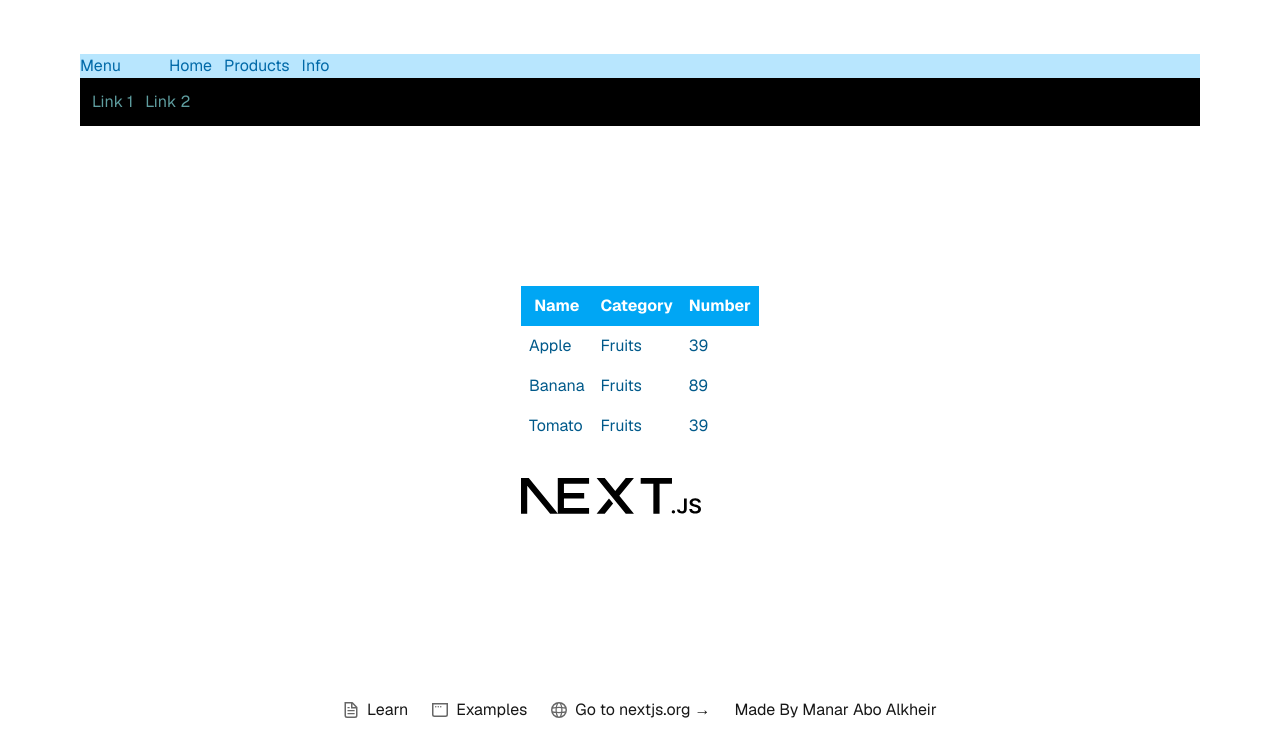
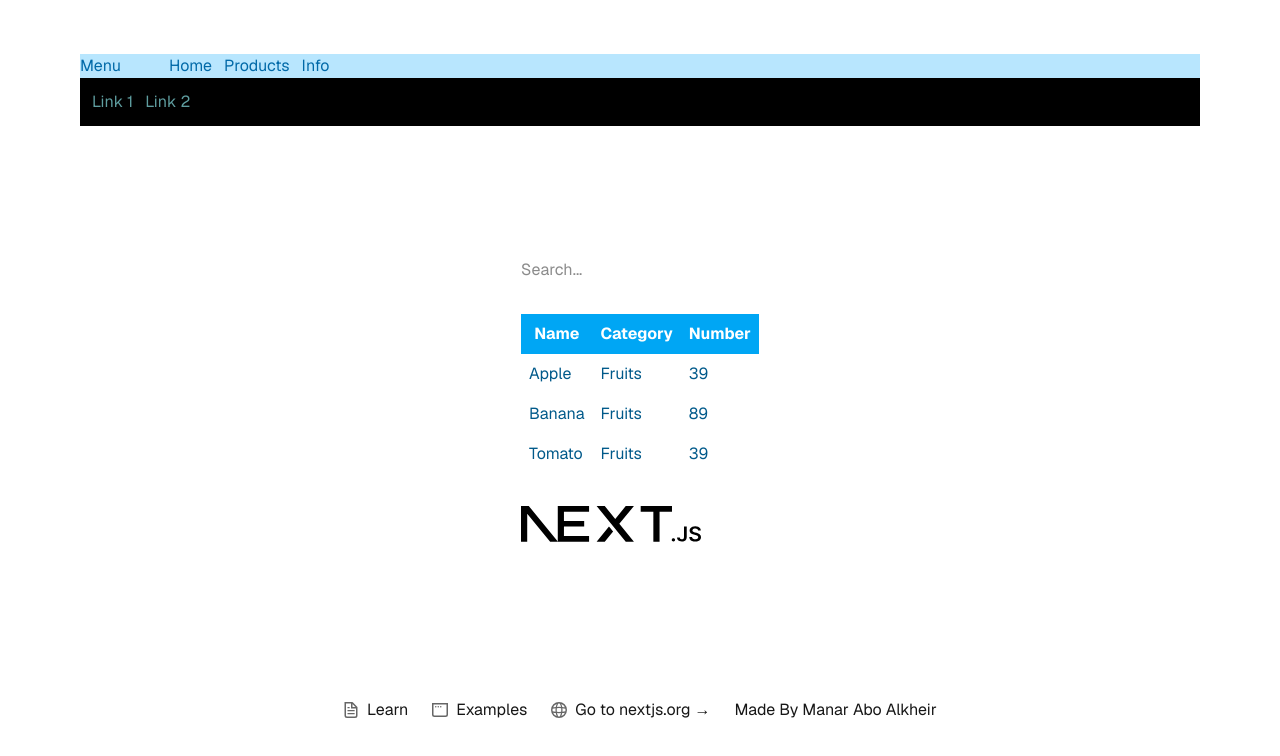
Before and after one commit to ENG9MANAR9SC/practice-react, a Next.js app: page / in a window 1280 px wide. Shown: the top 756 px of the page. Built offline with nearby package versions, Linux system fonts and the light colour scheme.

Commit message:
add component search field

```diff
--- /dev/null
+++ b/src/app/components/SearchField/SearchField.tsx
@@ -0,0 +1,19 @@
+"use client"; // Add this line
+
+import React, { useState } from "react";
+function SearchField({ onSearch }) {
+    const [searchTerm, setSearchTerm] = useState('');
+
+    const handleChange = (event) => {
+      const value = event.target.value;
+      setSearchTerm(value);
+      if (onSearch) {
+        onSearch(value); // Pass the search term to the parent component
+      }
+    };
+
+    return <input type="text" value={searchTerm} onChange={handleChange} placeholder="Search..." />;
+  }
+
+
+export default SearchField
--- a/src/app/page.tsx
+++ b/src/app/page.tsx
@@ -3,10 +3,16 @@ import Menu from "./components/Menu/Menu";
 import NavBar from "./components/NavBar/NavBar";
 import Footer from "./components/Footer/Footer";
 import { OurProducts, ProductsTable } from "./components/Products/ProductsTable";
+import SearchField from "./components/SearchField/SearchField";
+
 export default function Home() {
   const myStyle = {
     width:'100%',
   };
+
+  const handleSearch = (searchTerm:string) => {
+    console.log('dsd', searchTerm);
+  }
 
   return (
     <div className="grid grid-rows-[20px_1fr_20px] items-center justify-items-center min-h-screen p-8 pb-20 gap-16 sm:p-20 font-[family-name:var(--font-geist-sans)]">
@@ -17,6 +23,7 @@ export default function Home() {
         </div>
       </header>
       <main className="flex flex-col gap-8 row-start-2 items-center sm:items-start">
+        <SearchField onSearch={handleSearch}/>
         <ProductsTable OurProducts={OurProducts}/>
         <Image
           className="dark:invert"
```
